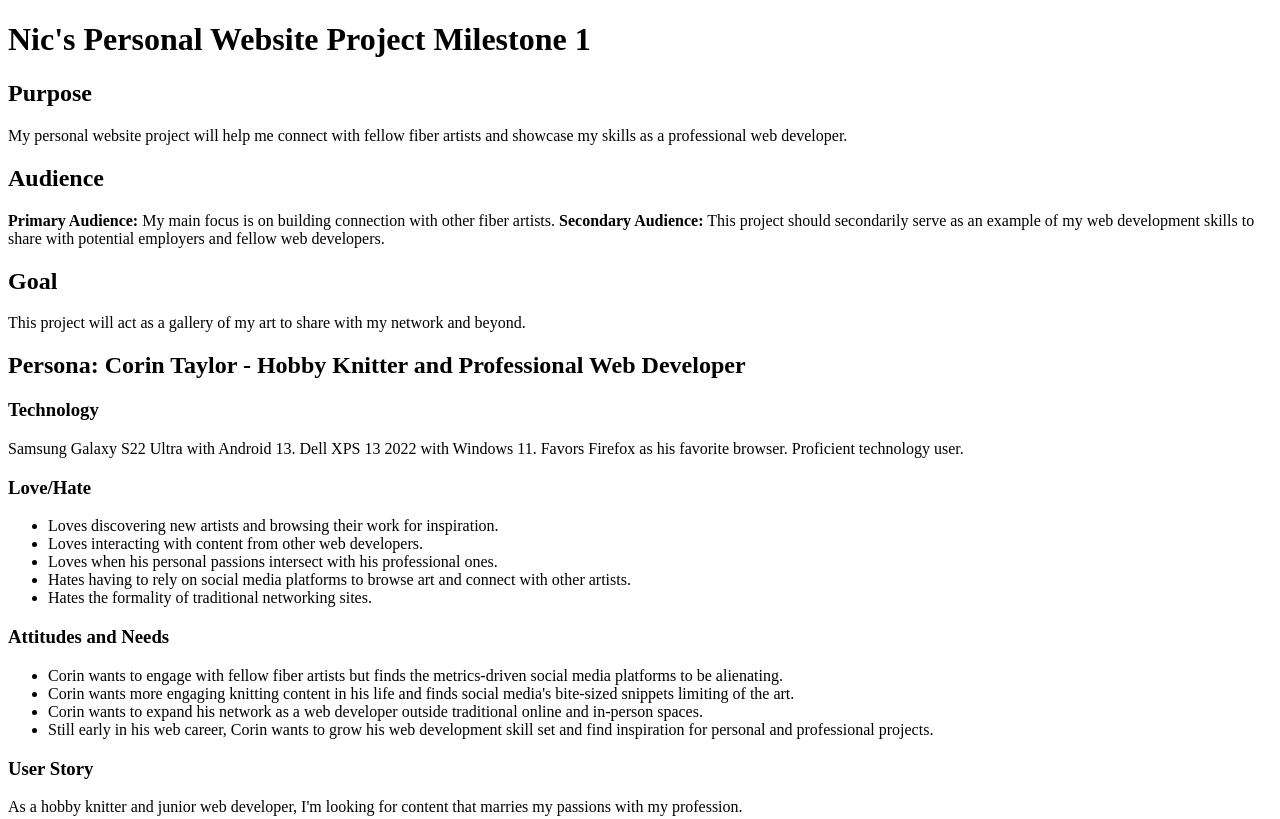
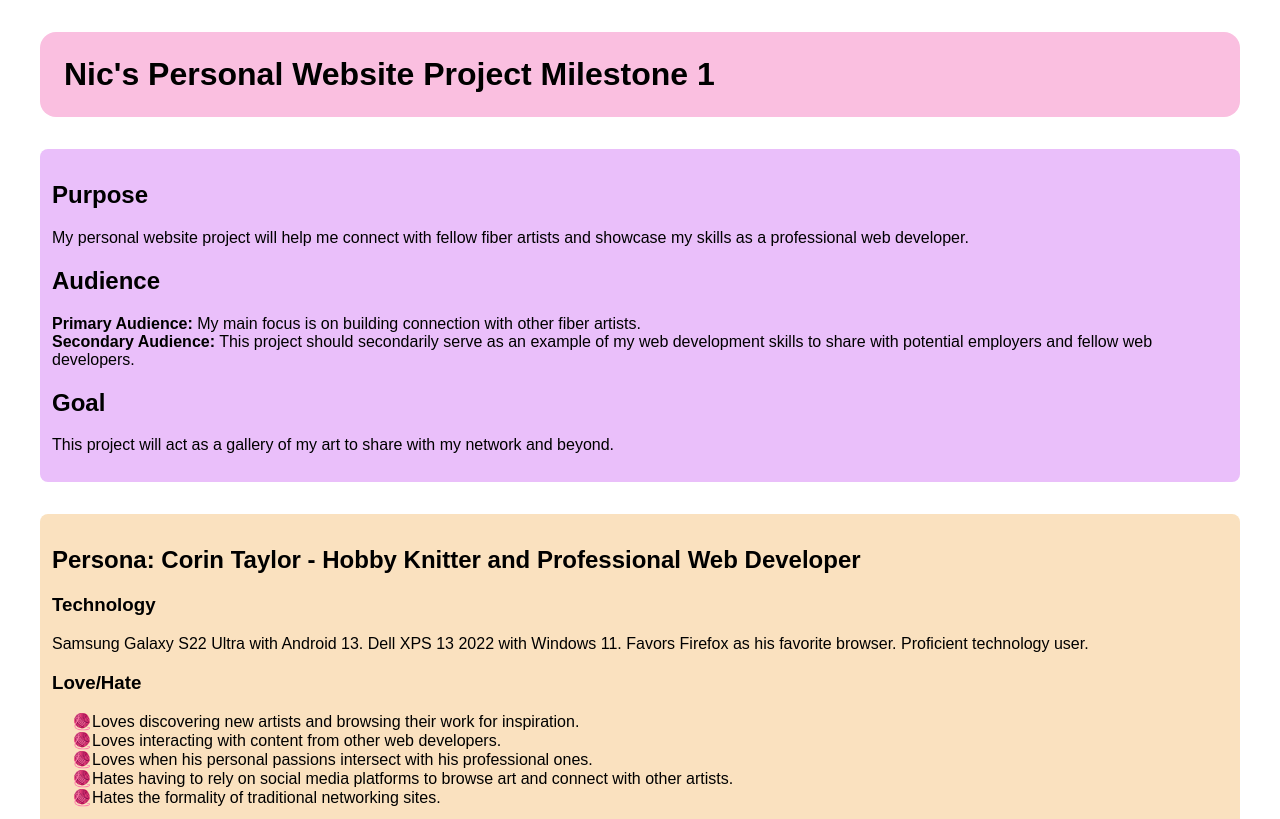
Before and after one commit to 28Nic/pwp-nic, a plain HTML site: page public_html/documentation/milestone-1.html in a window 1280 px wide. Shown: the top 819 px of the page. Drawn offline with Linux system fonts and the light colour scheme.

Commit message:
updated html and added style.css

```diff
--- a/public_html/documentation/milestone-1.html
+++ b/public_html/documentation/milestone-1.html
@@ -3,6 +3,7 @@
 <head>
     <meta charset="UTF-8">
     <title>Nic's PWP Milestone 1</title>
+    <link rel="stylesheet" href="style.css"/>
 </head>
 <body>
 <h1>Nic's Personal Website Project Milestone 1</h1>
@@ -13,7 +14,7 @@
   </p>
   <h2>Audience</h2>
   <p>
-  <strong>Primary Audience:</strong> My main focus is on building connection with other fiber artists.
+  <strong>Primary Audience:</strong> My main focus is on building connection with other fiber artists.<br>
   <strong>Secondary Audience:</strong> This project should secondarily serve as an example of my web development skills to share with potential employers and fellow web developers.
   </p>
   <h2>Goal</h2>
--- /dev/null
+++ b/public_html/documentation/style.css
@@ -0,0 +1,28 @@
+body {
+    font-family: sans-serif;
+    /*background-color: #9C8B9C;*/
+}
+
+h1 {
+    background-color: #FABFE0;
+    padding: 0.75em;
+    border-radius: 0.5em;
+    margin: 1em;
+}
+
+ul {
+    list-style-type: "\1f9f6";
+}
+
+#purpose {
+    background-color: #EABFFA;
+    padding: 0.75em;
+    border-radius: 0.5em;
+    margin: 2em;
+}
+#persona {
+    background-color: #FAE1BF;
+    padding: 0.75em;
+    border-radius: 0.5em;
+    margin: 2em;
+}
```
